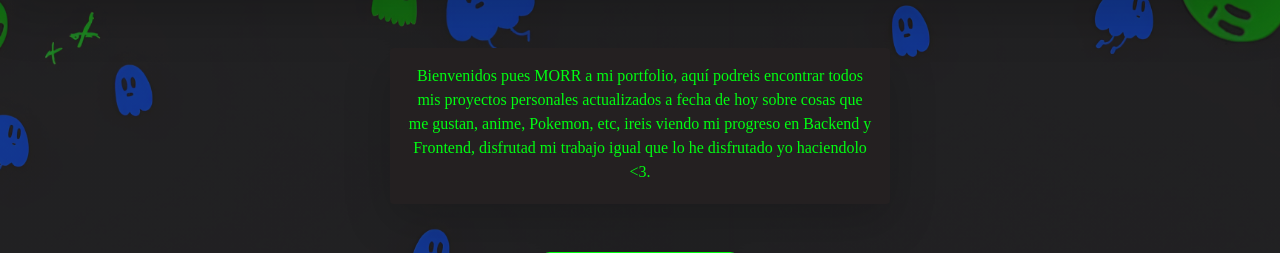
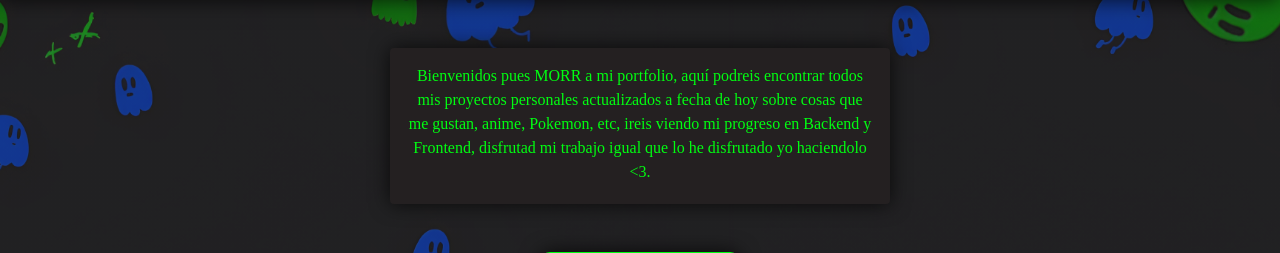
Before and after one commit to AlejandroSanchezSerrano/alejandro, a PHP site: page / in a window 1280 px wide. Shown: the part 69-322 px from the top of the page. Run offline with PHP 8.4, Linux system fonts and the light colour scheme; some web fonts are replaced.

Commit message:
Se intenta corregir el sistema

```diff
--- a/app.css
+++ b/app.css
@@ -25,11 +25,19 @@ html, body {
 
 header {
     background-color: var(--terciary);
-    border-bottom: 5px solid var(--primary);}
+    border-bottom: 5px solid var(--primary);
+    box-shadow: 0px 0px 20px 0px rgba(0, 0, 0, 0.75);
+}
+
 
 body {
     background: linear-gradient(to right, rgba(36, 32, 33, 0.5), rgb(36, 32, 33, 0.5)), url('img/bg.png') no-repeat center center fixed;
     background-size: cover;
+}
+
+.card {
+    box-shadow: 0px 0px 20px 0px rgba(0, 0, 0, 0.75);
+
 }
 
 .app {
@@ -40,6 +48,7 @@ body {
     height: 300px;
     transition: all linear 0.3s;
     overflow: hidden;
+    box-shadow: 0px 0px 20px 0px rgba(0, 0, 0, 0.75);
 }
 
 .app img {
--- a/index.html
+++ b/index.html
@@ -9,16 +9,16 @@
     <link rel="stylesheet" href="app.css">
 </head>
 <body>
-    <header class="d-flex justify-content-center shadow-lg">
+    <header class="d-flex justify-content-center">
         <img class="w-25" src="img/logo.gif" alt="Logo">
     </header>
     <main class="d-flex flex-column justify-content-center align-items-center w-100">
-        <div class="card p-3 pb-1 m-5 rounded-lg text-center shadow-lg" style="max-width: 500px;">
+        <div class="card p-3 pb-1 m-5 rounded-lg text-center" style="max-width: 500px;">
             <p>Bienvenidos pues MORR a mi portfolio, aquí podreis encontrar todos mis proyectos personales actualizados a fecha de hoy sobre cosas que me gustan, anime, Pokemon, etc, ireis viendo mi progreso en Backend y Frontend, disfrutad mi trabajo igual que lo he disfrutado yo haciendolo <3. </p>
         </div>
         <section class="d-flex flex-row justify-content-center gap-5">
-            <div class="app d-flex flex-column justify-content-center align-items-center rounded-lg shadow-lg">
-                <a class="d-flex flex-column justify-content-center align-items-center" href="Angular/Anime_Angular/">
+            <div class="app d-flex flex-column justify-content-center align-items-center">
+                <a class="d-flex flex-column justify-content-center align-items-center h-100" href="Angular/Anime_Angular/">
                     <img class="w-100" src="img/ang_mang.png" alt="Angular Manga">
                 </a>
             </div>
```
